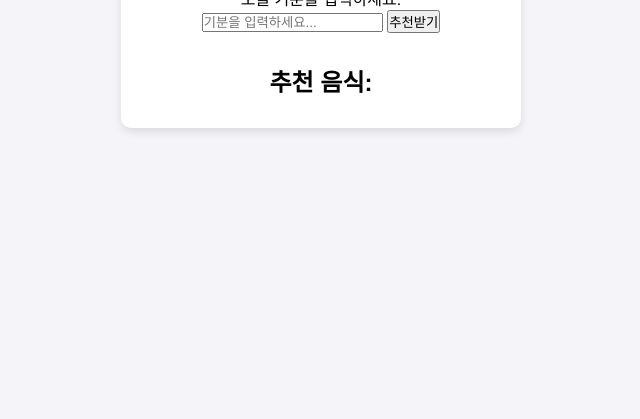
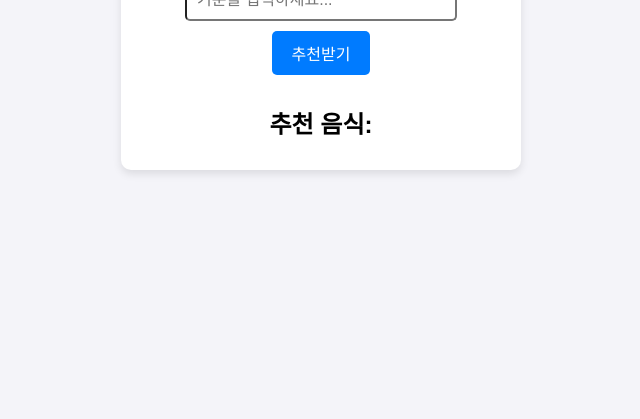
Before and after one commit to lemondotcom/mood-food-recommendation, a plain HTML site: page index.html in a window 1280 px wide. Shown: the part 381-800 px from the top of the page, without its empty margins (319-959 px from the left). Drawn offline with Linux system fonts and the light colour scheme.

Commit message:
Update style.css

```diff
--- a/style.css
+++ b/style.css
@@ -27,22 +27,25 @@ h1 {
   color: #333;
 }
 
-.mood-buttons {
-  margin: 20px 0;
+input {
+  padding: 10px;
+  margin: 10px 0;
+  font-size: 16px;
+  border-radius: 5px;
+  width: 80%;
 }
 
-.mood-buttons button {
+button {
   background-color: #007BFF;
   color: white;
   border: none;
   padding: 10px 20px;
-  margin: 5px;
   border-radius: 5px;
   cursor: pointer;
   font-size: 16px;
 }
 
-.mood-buttons button:hover {
+button:hover {
   background-color: #0056b3;
 }
 
```
